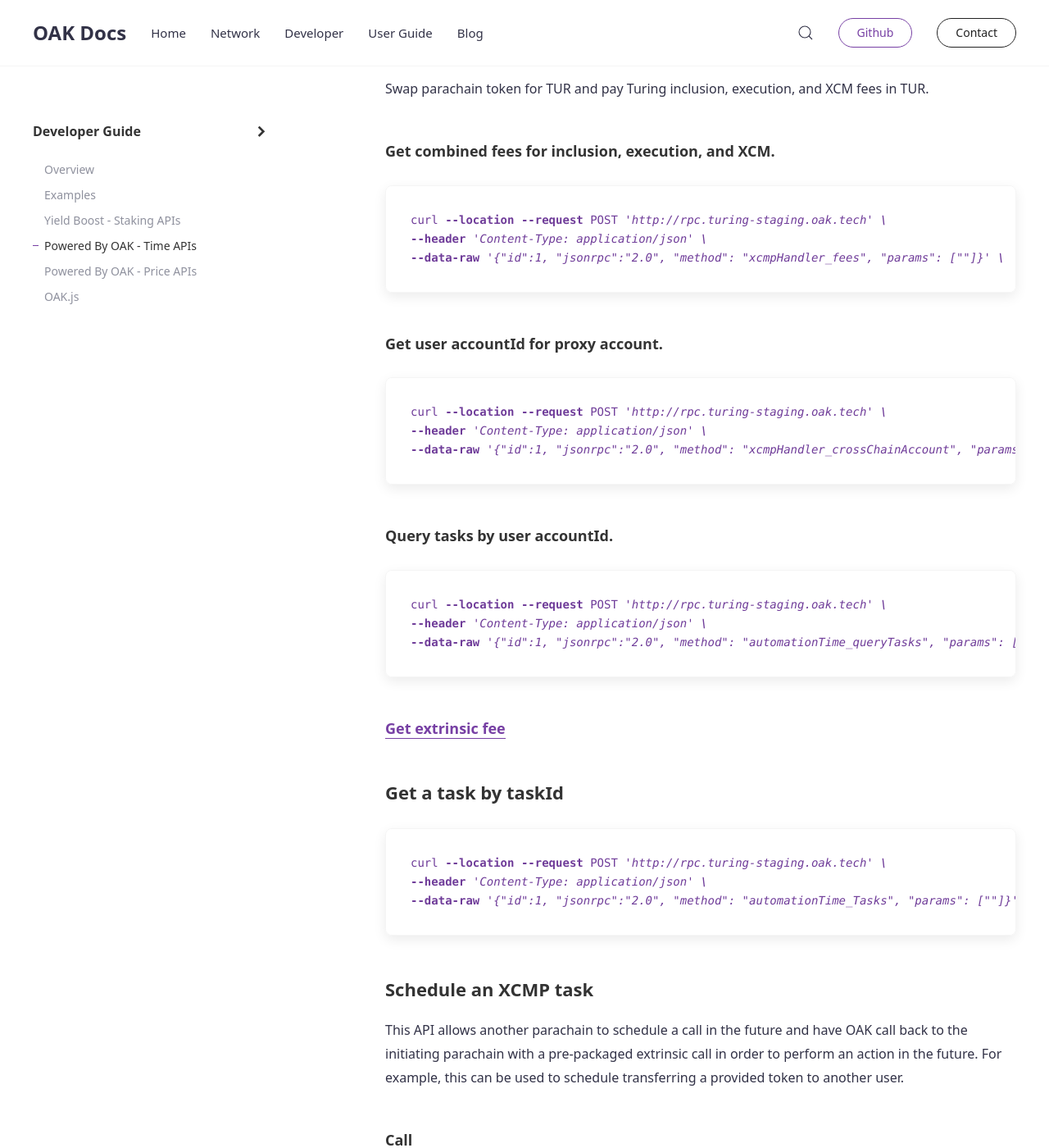
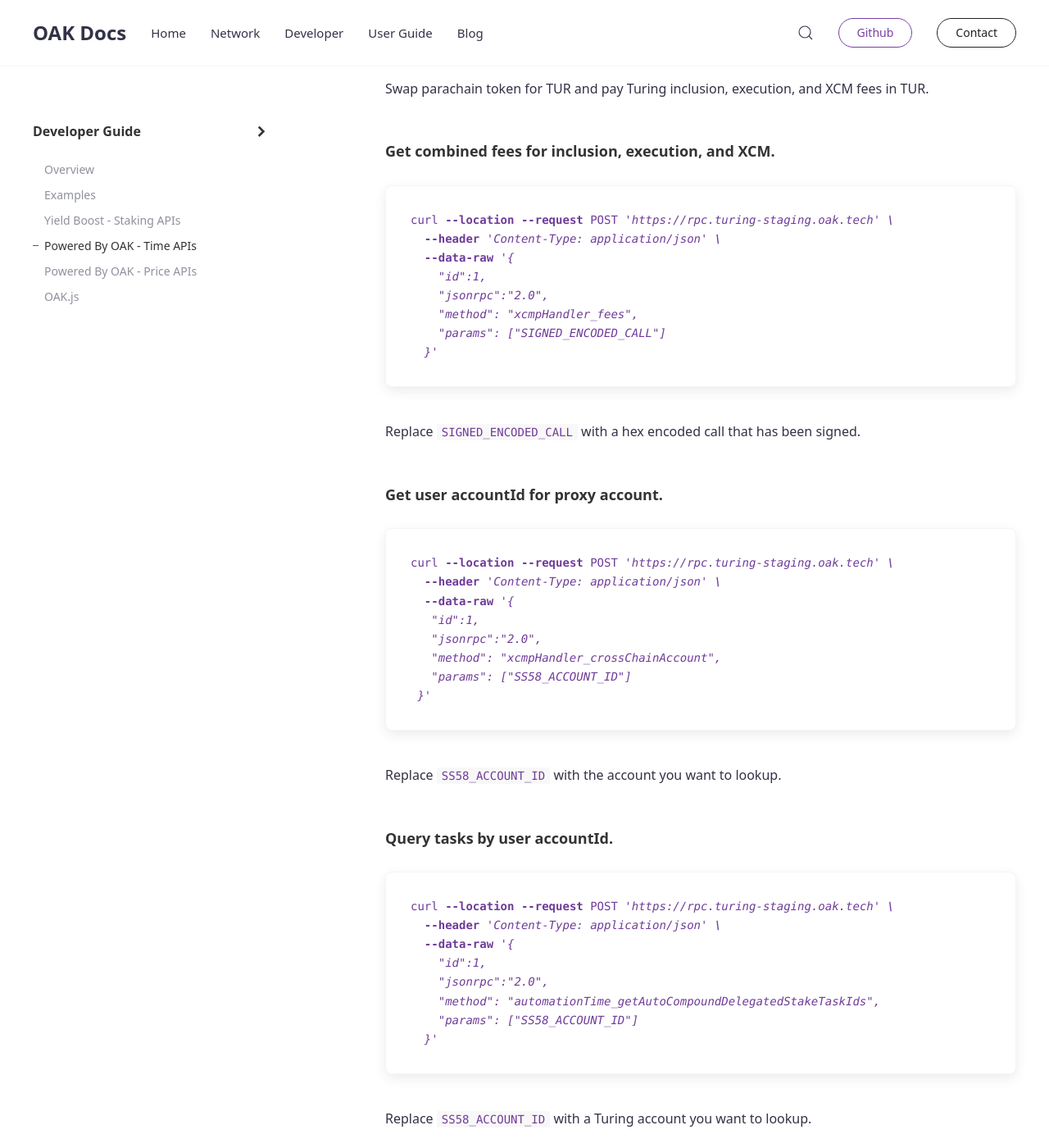
Before and after one commit to AvaProtocol/OAK-docs, a Jekyll site: the page built from _docs/powered-by-oak-time-apis.md, in a window 1280 px wide and 1400 px high, scrolled down 1393 px. Shown: the whole window at 82% size. Built offline with Jekyll 4.4.1, drawn with Linux system fonts in a browser that asks for light colours; some of the changed text lies outside the part shown.

Commit message:
Fix time powered curl calls

````diff
--- a/_docs/powered-by-oak-time-apis.md
+++ b/_docs/powered-by-oak-time-apis.md
@@ -38,35 +38,65 @@
 #### Get combined fees for inclusion, execution, and XCM.
 
 ```bash
-curl --location --request POST 'http://rpc.turing-staging.oak.tech' \
---header 'Content-Type: application/json' \
---data-raw '{"id":1, "jsonrpc":"2.0", "method": "xcmpHandler_fees", "params": ["{{encoded_call}}"]}' \
+curl --location --request POST 'https://rpc.turing-staging.oak.tech' \
+  --header 'Content-Type: application/json' \
+  --data-raw '{
+    "id":1,
+    "jsonrpc":"2.0",
+    "method": "xcmpHandler_fees",
+    "params": ["SIGNED_ENCODED_CALL"]
+  }'
 ```
+
+Replace `SIGNED_ENCODED_CALL` with a hex encoded call that has been signed.
 
 #### Get user accountId for proxy account.
 
 ```bash
-curl --location --request POST 'http://rpc.turing-staging.oak.tech' \
---header 'Content-Type: application/json' \
---data-raw '{"id":1, "jsonrpc":"2.0", "method": "xcmpHandler_crossChainAccount", "params": ["{{accountId32}}"]}' \
+curl --location --request POST 'https://rpc.turing-staging.oak.tech' \
+  --header 'Content-Type: application/json' \
+  --data-raw '{
+   "id":1,
+   "jsonrpc":"2.0",
+   "method": "xcmpHandler_crossChainAccount",
+   "params": ["SS58_ACCOUNT_ID"]
+ }'
 ```
+
+Replace `SS58_ACCOUNT_ID` with the account you want to lookup.
 
 #### Query tasks by user accountId.
 
 ```bash
-curl --location --request POST 'http://rpc.turing-staging.oak.tech' \
---header 'Content-Type: application/json' \
---data-raw '{"id":1, "jsonrpc":"2.0", "method": "automationTime_queryTasks", "params": ["{{accountId32}}"]}' \
+curl --location --request POST 'https://rpc.turing-staging.oak.tech' \
+  --header 'Content-Type: application/json' \
+  --data-raw '{
+    "id":1,
+    "jsonrpc":"2.0",
+    "method": "automationTime_getAutoCompoundDelegatedStakeTaskIds",
+    "params": ["SS58_ACCOUNT_ID"]
+  }'
 ```
+
+Replace `SS58_ACCOUNT_ID` with a Turing account you want to lookup.
 
 #### [Get extrinsic fee](https://polkadot.js.org/docs/api/cookbook/tx/#how-do-i-estimate-the-transaction-fees)
 
-### Get a task by taskId
+### Generate a task by taskId
+
 ```bash
-curl --location --request POST 'http://rpc.turing-staging.oak.tech' \
---header 'Content-Type: application/json' \
---data-raw '{"id":1, "jsonrpc":"2.0", "method": "automationTime_Tasks", "params": ["{{task_id}}"]}' \
+curl --location --request POST 'https://rpc.turing-staging.oak.tech' \
+  --header 'Content-Type: application/json' \
+  --data-raw '{
+    "id":1,
+    "jsonrpc":"2.0",
+    "method": "automationTime_generateTaskId",
+    "params": ["SS58_ACCOUNT_ID", "PROVIDED_ID"]
+  }'
 ```
+
+Replace `SS58_ACCOUNT_ID` with your Turing account.
+Replace `PROVIDED_ID` with a random identifier.
 
 ### Schedule an XCMP task
 This API allows another parachain to schedule a call in the future and have OAK call back to the initiating parachain with a pre-packaged extrinsic call in order to perform an action in the future. For example, this can be used to schedule transferring a provided token to another user.
````
